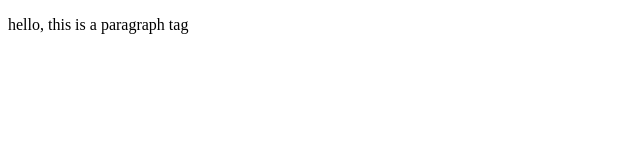
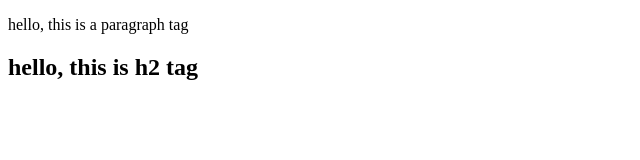
Before and after one commit to syedkamranshah/new-repository, a plain HTML site: page index.html in a window 1280 px wide. Shown: the whole page, without its empty margins (0-640 px from the left). Drawn offline with Linux system fonts and the light colour scheme.

Commit message:
2nd commit made to index file

```diff
--- a/index.html
+++ b/index.html
@@ -10,6 +10,7 @@
 
 <body>
     <p>hello, this is a paragraph tag</p>
+    <h2>hello, this is h2 tag</h2>
 </body>
 
 </html>
```
